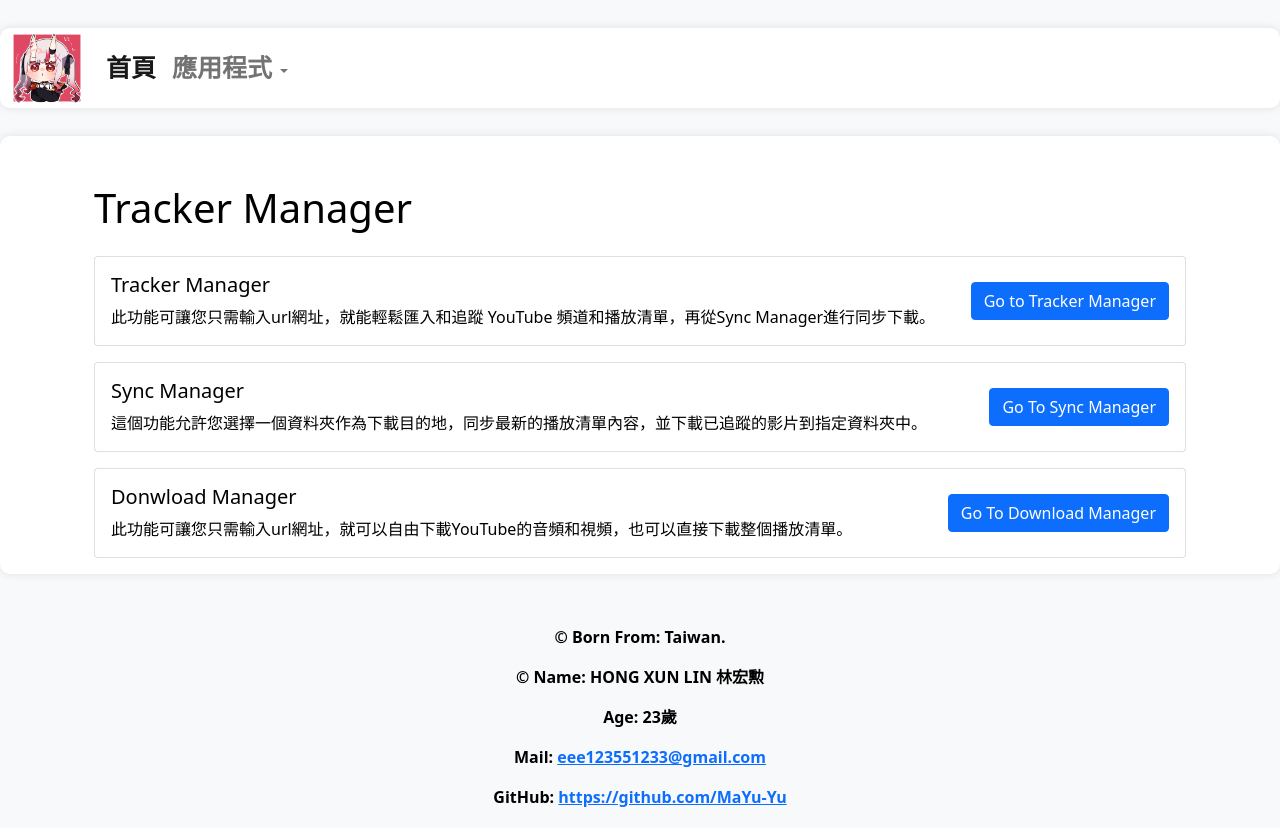
After one commit to MaYu-Yu/MY_Web, a Flask app: page /yt_tracker_index in a window 1280 px wide. The commit adds this page. Run offline with Flask 3, Linux system fonts and the light colour scheme.

Commit message:
yt_tracker ADD OK.

```diff
--- a/app.py
+++ b/app.py
@@ -16,9 +16,11 @@ import re, os, traceback
 
 from download import YouTubeDownloader
 app = Flask(__name__)
+app.static_folder = 'static'
 
-def init_db():
-    with sqlite3.connect('youtube_data.db') as conn:
+############################################## yt_tracker ##############################################
+def yt_tracker_init_db():
+    with sqlite3.connect('yt_tracker.db') as conn:
         cursor = conn.cursor()
         cursor.execute('''
             CREATE TABLE IF NOT EXISTS channels (
@@ -49,7 +51,6 @@ def init_db():
             );
         ''')
         conn.commit()
-
 
 def get_channel_info(url):
     try:
@@ -119,7 +120,7 @@ def get_channel_info(url):
         return None, None, []
 
 def get_data_from_db():
-    with sqlite3.connect('youtube_data.db') as conn:
+    with sqlite3.connect('yt_tracker.db') as conn:
         cursor = conn.cursor()
 
         # 獲取所有 channels
@@ -135,15 +136,60 @@ def get_data_from_db():
                 channel['playlists'].append(playlists)
             channels.append(channel)
     return channels
+def yt_tracker_sync(folder_path, audio_only):
+    # 檢查下載目錄是否存在
+    error_message = ''
+    normal_message = ''
+    with sqlite3.connect('yt_tracker.db') as conn:
+        synced_list = [] # 已同步error_message's list
+        cursor = conn.cursor()
 
+        # 獲取所有需要同步的播放清單
+        cursor.execute('SELECT * FROM playlists WHERE track_flag = 1;')
+        playlists_to_download = cursor.fetchall()
+
+        for playlist_info in playlists_to_download:
+            playlist_id, title, track_flag, channel_id = playlist_info
+            # 取得channel_name
+            cursor.execute('SELECT name FROM channels WHERE id = ?;', (channel_id,))
+            channel_name = cursor.fetchone()[0]
+
+            # 去除非法字符
+            channel_name = re.sub(r'[\\/:"*?<>|]', '', channel_name)
+            title = re.sub(r'[\\/:"*?<>|]', '', title)
+            # 取得下載目錄的路徑
+            channel_folder_path = os.path.join(folder_path, channel_name)
+            playlist_folder_path = os.path.join(channel_folder_path, title)
+            # 建立 channel、playlist 資料夾
+            os.makedirs(channel_folder_path, exist_ok=True)
+            os.makedirs(playlist_folder_path, exist_ok=True)
+
+            cursor.execute('SELECT sync_date FROM syncfolders WHERE folder_path = ? AND channel_id = ? AND playlist_id = ?;', (folder_path, channel_id, playlist_id))
+            sync_date = cursor.fetchone()
+            if sync_date is None:
+                # 資料庫中不存在該 folder_path，將它加入資料庫
+                sync_date = None
+                cursor.execute('INSERT INTO syncfolders (folder_path, channel_id, playlist_id, sync_date) VALUES (?, ?, ?, ?);', (folder_path, channel_id, playlist_id, datetime.now()))
+                conn.commit()
+            else:
+                sync_date = datetime.strptime(sync_date[0], "%Y-%m-%d %H:%M:%S.%f")
+            pytube_playlist = Playlist("https://www.youtube.com/playlist?list=" + playlist_id)
+            for url in pytube_playlist.video_urls:
+                # 下載sync_date日期前的影片
+                if sync_date is None or (sync_date <= YouTube(url).publish_date):
+                    DOWNLOADER.download([url], playlist_folder_path, audio_only)
+            synced_list.append(os.path.join(channel_folder_path, playlist_folder_path) )
+
+        normal_message = "已同步: "+",".join(map(str, synced_list))
+    return error_message, normal_message
 # 追蹤全部
-@app.route('/track_all', methods=['POST'])
-def track_all():
+@app.route('/yt_tracker_track_all', methods=['POST'])
+def yt_tracker_track_all():
     if request.method == 'POST' and 'channelId' in request.form:
         channel_id = request.form['channelId']
 
         # 在這裡加入處理邏輯，例如遍歷該頻道的所有播放清單，然後進行相應的處理
-        with sqlite3.connect('youtube_data.db') as conn:
+        with sqlite3.connect('yt_tracker.db') as conn:
             cursor = conn.cursor()
 
             # 取得該頻道的所有播放清單
@@ -156,16 +202,16 @@ def track_all():
                 conn.commit()
 
     # 重定向到主頁面
-    return redirect(url_for('tracker_manager'))
+    return redirect(url_for('yt_tracker_tracker_manager'))
 
 # 取消追蹤全部
-@app.route('/untrack_all', methods=['POST'])
-def untrack_all():
+@app.route('/yt_tracker_untrack_all', methods=['POST'])
+def yt_tracker_untrack_all():
     if request.method == 'POST' and 'channelId' in request.form:
         channel_id = request.form['channelId']
 
         # 在這裡加入處理邏輯，例如遍歷該頻道的所有播放清單，然後進行相應的處理
-        with sqlite3.connect('youtube_data.db') as conn:
+        with sqlite3.connect('yt_tracker.db') as conn:
             cursor = conn.cursor()
 
             # 取得該頻道的所有播放清單
@@ -178,17 +224,17 @@ def untrack_all():
                 conn.commit()
 
     # 重定向到主頁面
-    return redirect(url_for('tracker_manager'))
+    return redirect(url_for('yt_tracker_tracker_manager'))
 # 追蹤反轉
-@app.route('/toggle_track_flag', methods=['POST'])
-def toggle_track_flag():
+@app.route('/yt_tracker_toggle_track_flag', methods=['POST'])
+def yt_tracker_toggle_track_flag():
     if request.method == 'POST' and 'playlistId' in request.form:
         playlist_id = request.form['playlistId']
 
         # 确保 current_flag 是整数
         current_flag = int(request.form['currentFlag'])
 
-        with sqlite3.connect('youtube_data.db') as conn:
+        with sqlite3.connect('yt_tracker.db') as conn:
             cursor = conn.cursor()
             cursor.execute('SELECT track_flag FROM playlists WHERE id = ?', (playlist_id,))
             existing_track_flag = cursor.fetchone()[0]
@@ -199,22 +245,22 @@ def toggle_track_flag():
                 conn.commit()
 
     # 重定向到主页
-    return redirect(url_for('tracker_manager'))
-@app.route('/tracker_manager', methods=['GET', 'POST'])
-def tracker_manager():
-    error_message = None
-
+    return redirect(url_for('yt_tracker_tracker_manager'))
+@app.route('/yt_tracker_tracker_manager', methods=['GET', 'POST'])
+def yt_tracker_tracker_manager():
+    error_message = ''
+    normal_message = ''
     if request.method == 'POST' and 'url' in request.form:
         url = request.form['url']
         if url == None:
             error_message = "Invalid URL"
         else:
             channel_id, channel_name, playlist_id_list = get_channel_info(url)
-
             if channel_id == None:
                 error_message = "Invalid YouTube Channel URL"
             else:
-                with sqlite3.connect('youtube_data.db') as conn:
+                normal_message = str(channel_name) + " 追蹤清單已加入:"
+                with sqlite3.connect('yt_tracker.db') as conn:
                     cursor = conn.cursor()
 
                     # 查詢 channels 表中是否已經存在相同的 channel_id
@@ -236,13 +282,15 @@ def tracker_manager():
                             cursor.execute('INSERT INTO playlists (id, title, track_flag, channel_id) VALUES (?, ?, ?, ?)',
                                             (list_id, pytube_playlist.title, 0, channel_id))
                             conn.commit()
+                            normal_message += str(pytube_playlist.title) + ','
     channels = get_data_from_db()
-    return render_template('tracker_manager.html', error_message=error_message, channels=channels)
+    return render_template('/yt_tracker/tracker_manager.html', error_message=error_message, normal_message=normal_message, channels=channels)
 
-# 下載管理頁面
-@app.route('/download_manager', methods=['GET', 'POST'])
-def download_manager():
-    error_message = None
+# 同步管理頁面
+@app.route('/yt_tracker_sync_manager', methods=['GET', 'POST'])
+def yt_tracker_sync_manager():
+    error_message = ''
+    normal_message = ''
     if request.method == 'POST' and 'folder_path' in request.form:
         # 獲取用戶選擇的下載目錄
         try:
@@ -252,87 +300,110 @@ def download_manager():
         except Exception as e:
             traceback.print_exc()  # 將異常的詳細資訊輸出到控制台
             error_message = str(e)
-        error_message = sync_and_download(folder_path, audio_only)
+
+        if not os.path.exists(folder_path):
+            error_message = f"Download folder '{folder_path}' does not exist."
+        else:
+            error_message, normal_message = yt_tracker_sync(folder_path, audio_only)
 
     channels = get_data_from_db()
-    return render_template('download_manager.html', error_message=error_message, channels=channels)
+    return render_template('/yt_tracker/sync_manager.html', error_message=error_message, normal_message=normal_message, channels=channels)
 
-@app.route('/sync_and_download', methods=['GET', 'POST'])
-def sync_and_download(folder_path, audio_only):
-    # 檢查下載目錄是否存在
-    error_message = ''
-    if not os.path.exists(folder_path):
-        error_message = f"Download folder '{folder_path}' does not exist."
-    else:
-        with sqlite3.connect('youtube_data.db') as conn:
-            synced_list = [] # 已同步error_message's list
-            cursor = conn.cursor()
-
-            # 獲取所有需要同步的播放清單
-            cursor.execute('SELECT * FROM playlists WHERE track_flag = 1;')
-            playlists_to_download = cursor.fetchall()
-
-            for playlist_info in playlists_to_download:
-                playlist_id, title, track_flag, channel_id = playlist_info
-                # 取得channel_name
-                cursor.execute('SELECT name FROM channels WHERE id = ?;', (channel_id,))
-                channel_name = cursor.fetchone()[0]
-
-                # 去除非法字符
-                channel_name = re.sub(r'[\\/:"*?<>|]', '', channel_name)
-                title = re.sub(r'[\\/:"*?<>|]', '', title)
-                # 取得下載目錄的路徑
-                channel_folder_path = os.path.join(folder_path, channel_name)
-                playlist_folder_path = os.path.join(channel_folder_path, title)
-                # 建立 channel、playlist 資料夾
-                os.makedirs(channel_folder_path, exist_ok=True)
-                os.makedirs(playlist_folder_path, exist_ok=True)
-
-                cursor.execute('SELECT sync_date FROM syncfolders WHERE folder_path = ? AND channel_id = ? AND playlist_id = ?;', (folder_path, channel_id, playlist_id))
-                sync_date = cursor.fetchone()
-                if sync_date is None:
-                    # 資料庫中不存在該 folder_path，將它加入資料庫
-                    sync_date = None
-                    cursor.execute('INSERT INTO syncfolders (folder_path, channel_id, playlist_id, sync_date) VALUES (?, ?, ?, ?);', (folder_path, channel_id, playlist_id, datetime.now()))
-                    conn.commit()
-                else:
-                    sync_date = datetime.strptime(sync_date[0], "%Y-%m-%d %H:%M:%S.%f")
-                pytube_playlist = Playlist("https://www.youtube.com/playlist?list=" + playlist_id)
-                for url in pytube_playlist.video_urls:
-                    # 下載sync_date日期前的影片
-                    if sync_date is None or (sync_date <= YouTube(url).publish_date):
-                        DOWNLOADER.download([url], playlist_folder_path, audio_only)
-                synced_list.append(os.path.join(channel_folder_path, playlist_folder_path) )
-
-            error_message = "OK!已同步: "+",".join(map(str, synced_list))
-    return error_message
-
-@app.route('/delete_channel', methods=['POST'])
-def delete_channel():
+@app.route('/yt_tracker_delete_channel', methods=['GET', 'POST'])
+def yt_tracker_delete_channel():
     if request.method == 'POST' and 'channelId' in request.form:
         channel_id = request.form['channelId']
 
-        with sqlite3.connect('youtube_data.db') as conn:
+        with sqlite3.connect('yt_tracker.db') as conn:
             cursor = conn.cursor()
-
-            # Delete playlists associated with the channel
             cursor.execute('DELETE FROM playlists WHERE channel_id = ?', (channel_id,))
-
-            # Delete the channel
             cursor.execute('DELETE FROM channels WHERE id = ?', (channel_id,))
-
-            # Commit the changes
             conn.commit()
 
-    # Redirect to the main page
-    return redirect(url_for('tracker_manager'))
+    return redirect(url_for('yt_tracker_tracker_manager'))
 
+# 下載管理頁面
+@app.route('/yt_tracker_download_manager', methods=['GET', 'POST'])
+def yt_tracker_download_manager():
+    error_message = ''
+    normal_message = ''
+    if request.method == 'POST' and 'folder_path' in request.form and 'url' in request.form:
+        # 獲取用戶選擇的下載目錄
+        try:
+            folder_path = request.form.get('folder_path')
+            audio_only = request.form.get('audio_only') == 'on'
+            download_playlist = request.form.get('download_playlist') == 'on'
+            url = request.form['url']
+            if not os.path.exists(folder_path):
+                error_message += f"Download folder '{folder_path}' does not exist."
+            else:
+                video_id, playlist_id = DOWNLOADER.get_id_from_url(url)
+                if download_playlist:
+                    # 下載清單
+                    if playlist_id is not None:
+                        DOWNLOADER.download_from_playlist_id(playlist_id, folder_path, audio_only)
+                        normal_message = "Download playlist '{playlist_id}' OK!"
+                    else:
+                        error_message += f"Is Not a Playlist. URL: '{url}' "
+                else:
+                    # 下載單一視頻or音頻
+                    if video_id is not None:
+                        DOWNLOADER.download([url], folder_path, audio_only)
+                        normal_message = f"Download '{url}' OK!"
+                    else:
+                        error_message = "Invalid URL."
+        except Exception as e:
+            traceback.print_exc()  # 將異常的詳細資訊輸出到控制台
+            error_message = str(e)
+    channels = get_data_from_db()
+    return render_template('/yt_tracker/download_manager.html', error_message=error_message, normal_message=normal_message, channels=channels)
+
+@app.route('/yt_tracker_index', methods=['GET', 'POST'])
+def yt_tracker_index():
+    error_message = ''
+    normal_message = ''
+    return render_template('/yt_tracker/index.html', error_message=error_message, normal_message=normal_message)
+
+############################################## home ##############################################
+def init_db():
+    with sqlite3.connect('yt_tracker.db') as conn:
+        cursor = conn.cursor()
+        cursor.execute('''
+            CREATE TABLE IF NOT EXISTS channels (
+                id TEXT NOT NULL PRIMARY KEY,
+                name TEXT NOT NULL
+            )
+        ''')
+
+        cursor.execute('''
+            CREATE TABLE IF NOT EXISTS playlists (
+                id TEXT NOT NULL PRIMARY KEY,
+                title TEXT NOT NULL,
+                track_flag INTEGER,
+                channel_id TEXT,
+                FOREIGN KEY (channel_id) REFERENCES channels (id)
+            )
+        ''')
+
+        cursor.execute('''
+            CREATE TABLE IF NOT EXISTS syncfolders (
+                folder_path TEXT NOT NULL,
+                channel_id TEXT NOT NULL,
+                playlist_id TEXT NOT NULL,
+                sync_date DATETIME,
+                PRIMARY KEY (folder_path, channel_id, playlist_id),
+                FOREIGN KEY (channel_id) REFERENCES channels (id),
+                FOREIGN KEY (playlist_id) REFERENCES playlists (id)
+            );
+        ''')
+        conn.commit()
 @app.route('/', methods=['GET', 'POST'])
 def index():
-    error_message = None
-    return render_template('index.html', error_message=error_message)
+    error_message = ''
+    normal_message = ''
+    return render_template('index.html', error_message=error_message, normal_message=normal_message)
 if __name__ == "__main__":
     # 初始化下載器
     DOWNLOADER = YouTubeDownloader()
-    init_db()
+    yt_tracker_init_db()
     app.run(debug=True)
--- a/templates/base.html
+++ b/templates/base.html
@@ -7,49 +7,80 @@
     <title>{% block title %}YouTube's Tracker{% endblock %}</title>
 
     <!-- 外部 Bootstrap CSS -->
-    <link href="https://cdn.jsdelivr.net/npm/bootstrap@5.3.0/dist/css/bootstrap.min.css" rel="stylesheet">
+    <!-- CSS only -->
+    <link href="https://cdn.jsdelivr.net/npm/bootstrap@5.1.1/dist/css/bootstrap.min.css" rel="stylesheet" integrity="sha384-F3w7mX95PdgyTmZZMECAngseQB83DfGTowi0iMjiWaeVhAn4FJkqJByhZMI3AhiU" crossorigin="anonymous">
     <link rel="stylesheet" href="https://cdn.jsdelivr.net/npm/bootstrap-icons@1.11.2/font/bootstrap-icons.min.css">
-
+    <!-- External Bootstrap JS -->
+    <script src="https://cdn.jsdelivr.net/npm/bootstrap@5.1.1/dist/js/bootstrap.bundle.min.js" integrity="sha384-/bQdsTh/da6pkI1MST/rWKFNjaCP5gBSY4sEBT38Q/9RBh9AH40zEOg7Hlq2THRZ" crossorigin="anonymous"></script>
    <!-- 自訂樣式 -->
     <style>
+        .thumbnail {
+            max-width: 100%;
+            max-height: 100%;
+            width: auto; /* 讓圖片的寬度自動調整，保持原始比例 */
+            height: 70px; /* 設定圖片的高度，根據您的需要調整 */
+        }
+        .navbar {
+            background-color: #00FFFF; /* 淺藍色導航欄 */
+            border-radius: 10px; /* 圓角 */
+        }
+        .nav-text {
+            font-weight: bold;
+            font-size: 25px; /* 請根據您的需要調整字體大小 */
+        }
+        /* 滑鼠懸停顯示下拉選單*/
+        .hover:hover .dropdown-menu {
+            display: block;
+        }
+
         #error-message,
         #error-message strong {
             font-size: 2em; /* 將文字大小放大兩倍 */
         }
-        #loading {
-            position: fixed;
-            top: 0;
-            width: 100%;
-            z-index: 1000;
-        }
-        #loading strong {
+        #normal-message,
+        #normal-message strong {
             font-size: 2em; /* 將文字大小放大兩倍 */
         }
 
-        body {
-            background-color: #f8f9fa; /* 淺灰色背景 */
-            color: #000000; /* 導航連結文字顏色為黑色 */
+        #loading-overlay {
+            position: fixed;
+            top: 0;
+            left: 0;
+            width: 100%;
+            height: 100%;
+            background-color: rgba(0, 0, 0, 0.5); /* 半透明黑色背景 */
+            display: flex;
+            justify-content: center;
+            align-items: center;
+            z-index: 1000;
         }
 
-        .navbar {
-            background-color: #00FFFF; /* 淺藍色導航欄 */
-            border-radius: 10px; /* 圓角 */
+
+        #loading strong {
+            font-size: 2em;
+        }
+
+        body {
+            display: flex;
+            flex-direction: column;
+            min-height: 100vh;
+            background-color: #f8f9fa;
+            color: #000000;
         }
 
         .container-fluid {
-            background-color: #ffffff; /* 內容區域白色背景 */
-            border-radius: 10px; /* 圓角邊框 */
-            box-shadow: 0 0 10px rgba(0, 0, 0, 0.1); /* 陰影效果 */
-            margin-top: 20px; /* 頂部外邊距 */
+            flex: 1;
+            background-color: #ffffff;
+            border-radius: 10px;
+            box-shadow: 0 0 10px rgba(0, 0, 0, 0.1);
+            margin-top: 20px;
         }
 
         footer {
-            background-color: #f8f9fa; /* 淺灰色背景 */
-            padding: 10px 0; /* 上下內邊距 */
-            position: fixed;
-            bottom: 0;
-            width: 100%;
-            border-radius: 10px; /* 圓角 */
+            background-color: #f8f9fa;
+            padding: 3px 0;
+            border-radius: 10px;
+            margin-top: auto; /* 將頁腳推到容器的底部 */
         }
     </style>
 
@@ -57,7 +88,9 @@
 <body>
     <nav id="navbar" class="navbar navbar-expand-md navbar-light bg-light">
         <div class="container-fluid">
-            <a class="navbar-brand" href="/">Logo</a>
+            <a class="navbar-brand" href="/">
+                <img class="thumbnail" src="{{ url_for('static', filename='img/logo.jpg') }}" alt="Logo">
+            </a>
             <button class="navbar-toggler" type="button" data-toggle="collapse" data-target="#navbarNav">
                 <span class="navbar-toggler-icon"></span>
             </button>
@@ -65,24 +98,27 @@
                 <ul class="navbar-nav">
                     <li class="nav-item">
                         <a class="nav-link active" href="/">
-                            首頁
+                            <span class="nav-text">首頁</span>
                         </a>
                     </li>
-                    <li class="nav-item">
-                        <a class="nav-link" href="{{ url_for('tracker_manager') }}">
-                            追蹤管理
+                    <li class="nav-item dropdown hover">
+                        <a class="nav-link dropdown-toggle" href="#" id="navbarDropdown" role="button" data-bs-toggle="dropdown" aria-haspopup="true" aria-expanded="false">
+                            <span class="nav-text">應用程式</span>
                         </a>
-                    </li>
-                    <li class="nav-item">
-                        <a class="nav-link" href="{{ url_for('download_manager') }}">
-                            下載管理
+                        <div class="dropdown-menu" aria-labelledby="navbarDropdown">
+                            <a class="dropdown-item" href="{{ url_for('yt_tracker_index') }}">
+                                <span class="nav-text">YouTube Tracker</span>
                             </a>
+                            <!-- 添加其他應用程式的連結 -->
+                        </div>
                     </li>
                     <!-- 添加其他導覽頁的連結 -->
                 </ul>
             </div>
         </div>
     </nav>
+
+
     {% if error_message %}
         <div class="alert alert-danger" role="alert" id="error-message">
             {{ error_message }}
@@ -95,13 +131,21 @@
             }, 3000);
         </script>
     {% endif %}
-    <!-- Loading Spinner -->
-    <div id="loading" class="d-none">
-        <div class="spinner-border text-primary" role="status">
-            <span class="visually-hidden">Loading...</span>
+
+    {% if normal_message %}
+        <div class="alert alert-info" role="alert" id="normal-message">
+            {{ normal_message }}
         </div>
-        <strong class="mt-2 text-danger">處理中...請不要做其它動作</strong>
-    </div>
+
+        <script>
+            // 3 秒後隱藏訊息
+            setTimeout(function() {
+                document.getElementById('normal-message').style.display = 'none';
+            }, 3000);
+        </script>
+    {% endif %}
+
+
 
     <div class="container-fluid">
         <div class="row">
@@ -116,25 +160,60 @@
 
     <!-- 頁腳 -->
     <footer class="text-center mt-5">
-        <p>&copy; Made From HONG XUN LIN.</p>
+        <div>
+            <p><strong>&copy; Born From: Taiwan.<strong></p>
+            <p><strong>&copy; Name: HONG XUN LIN 林宏勲</strong></p>
+            <p><strong>Age: <span id="age"></span>歲</strong></p>
+        </div>
+        <div>
+            <p><strong>Mail: <a href="mailto:eee123551233@gmail.com">eee123551233@gmail.com</a></strong></p>
+        </div>
+        <div>
+            <p><strong>GitHub: <a href='https://github.com/MaYu-Yu' target="_blank">https://github.com/MaYu-Yu</a></strong></p>
+        </div>
+
+        <!-- 使用JavaScript計算年齡 -->
+        <script>
+            // 出生日期
+            var birthDate = new Date('2000-04-14');
+            // 現在的日期
+            var currentDate = new Date();
+
+            // 計算年齡
+            var age = currentDate.getFullYear() - birthDate.getFullYear();
+
+            // 如果還沒過生日，年齡減一
+            if (currentDate.getMonth() < birthDate.getMonth() || (currentDate.getMonth() === birthDate.getMonth() && currentDate.getDate() < birthDate.getDate())) {
+                age--;
+            }
+
+            // 將年齡設置到文檔中
+            document.getElementById('age').textContent = age;
+        </script>
     </footer>
 
-    {% block scripts %}
-        <!-- External Bootstrap JS and Popper.js -->
-        <script src="https://cdn.jsdelivr.net/npm/bootstrap@5.3.0/dist/js/bootstrap.bundle.min.js"></script>
-
+    <!-- Loading Spinner -->
+    <div id="loading-overlay" class="d-none">
+        <div id="loading" class="text-center">
+            <div class="spinner-border text-primary" role="status">
+                <span class="visually-hidden">Loading...</span>
+            </div>
+            <strong class="mt-2 text-danger">處理中...請不要關閉視窗</strong>
+        </div>
+    </div>
     <!-- Loading Spinner Script -->
     <script>
-            function showLoading() {
-                // 顯示載入中的旋轉圖示
-                document.getElementById('loading').classList.remove('d-none');
-
-                // 在延遲後提交表單（您可以根據需要調整延遲）
+        function showLoading(event) {
+            // 阻止表單的自動提交
+            event.preventDefault();
+            // 顯示全屏透明背景和載入中的旋轉圖示
+            document.getElementById('loading-overlay').classList.remove('d-none');
+            // 在延遲後手動提交表單（您可以根據需要調整延遲）
             setTimeout(function() {
                 document.getElementById('InputForm').submit();
             }, 500);  // 延遲500毫秒，根據需要進行調整
         }
     </script>
-    {% endblock %}
+
 </body>
 </html>
--- /dev/null
+++ b/templates/yt_tracker/index.html
@@ -0,0 +1,46 @@
+<!-- yt_tracker_index -->
+{% extends "base.html" %}
+
+{% block title %}YouTube Tracker Home{% endblock %}
+
+{% block content %}
+<div class="container mt-5">
+    <h1 class="mb-4">Tracker Manager</h1>
+    <!-- Card for Sync Manager -->
+    <div class="card mb-3">
+        <div class="card-body d-flex justify-content-between align-items-center">
+            <div>
+                <h5 class="card-title">Tracker Manager</h5>
+                <p class="card-text">
+                    此功能可讓您只需輸入url網址，就能輕鬆匯入和追蹤 YouTube 頻道和播放清單，再從Sync Manager進行同步下載。
+                </p>
+            </div>
+            <a href="{{ url_for('yt_tracker_tracker_manager') }}" class="btn btn-primary ml-auto">Go to Tracker Manager</a>
+        </div>
+    </div>
+    <!-- Card for Sync Manager -->
+    <div class="card mb-3">
+        <div class="card-body d-flex justify-content-between align-items-center">
+            <div>
+                <h5 class="card-title">Sync Manager</h5>
+                <p class="card-text">
+                    這個功能允許您選擇一個資料夾作為下載目的地，同步最新的播放清單內容，並下載已追蹤的影片到指定資料夾中。
+                </p>
+            </div>
+            <a href="{{ url_for('yt_tracker_sync_manager') }}" class="btn btn-primary ml-auto">Go To Sync Manager</a>
+        </div>
+    </div>
+    <!-- Card for Sync Manager -->
+    <div class="card mb-3">
+        <div class="card-body d-flex justify-content-between align-items-center">
+            <div>
+                <h5 class="card-title">Donwload Manager</h5>
+                <p class="card-text">
+                    此功能可讓您只需輸入url網址，就可以自由下載YouTube的音頻和視頻，也可以直接下載整個播放清單。
+                </p>
+            </div>
+            <a href="{{ url_for('yt_tracker_download_manager') }}" class="btn btn-primary ml-auto">Go To Download Manager</a>
+        </div>
+    </div>
+</div>
+{% endblock %}
```
Also changed, not shown: download.py (+18 -10 lines), templates/download_manager.html (deleted, +0 -26 lines), templates/index.html (+5 -25 lines), templates/yt_tracker/download_manager.html (added, +37 -0 lines), templates/yt_tracker/sync_manager.html (added, +29 -0 lines), templates/yt_tracker/tracker_manager.html (renamed from templates/tracker_manager.html, +15 -11 lines), static/img/logo.jpg (added), yt_tracker.db (added), 1 other file. Lines whose indentation alone changed are shown as unchanged.
